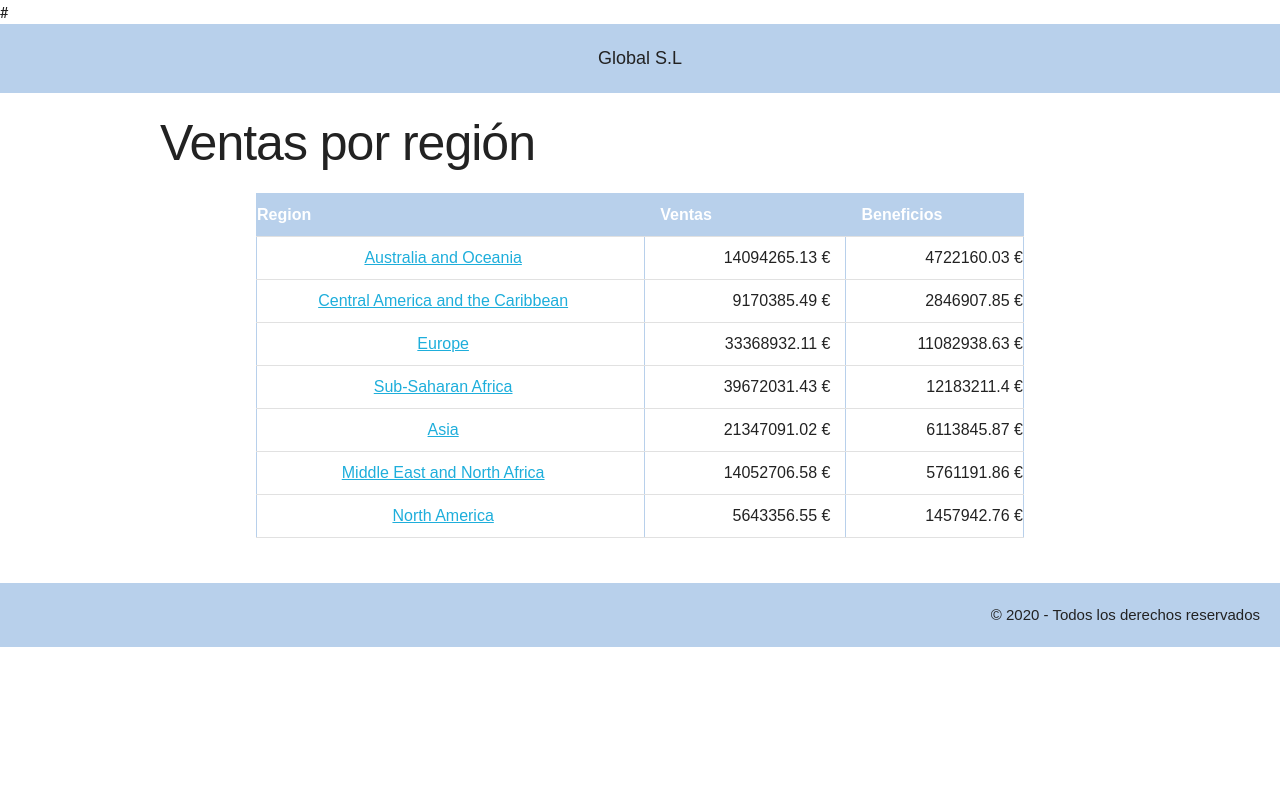
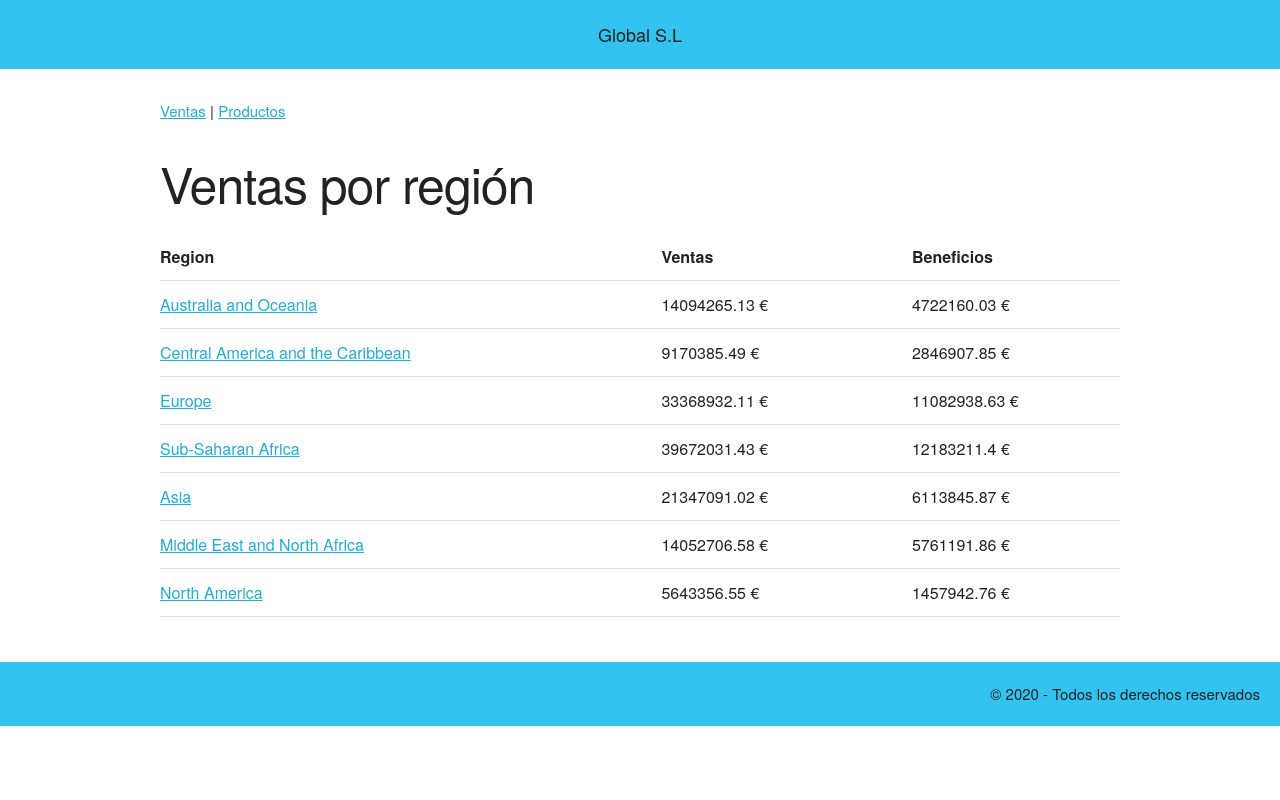
Before and after one commit to Ramoncheri/ventas, a Flask app: page / in a window 1280 px wide. Run offline with Flask 2, Linux system fonts and the light colour scheme.

Commit message:
formateo y navegacion

```diff
--- a/static/styles.css
+++ b/static/styles.css
@@ -1,15 +1,7 @@
-:root{
-    --main_color: #B8D0EB;
-}
 
-*{
-    padding: 0;
-    margin:0;
-    font-family:Arial, Helvetica, sans-serif;
-    }
     header, footer{
         padding:  20px;
-        background-color: var(--main_color);
+        background-color: #33c3f0;
     }
     header{
         text-align: center;
@@ -20,41 +12,7 @@
         text-align: right;
         margin-top: 20px;
     }
-    h1{
-        margin: 20px;
+    .menu{
+        padding-top: 10px;
+        padding-bottom: 30px;
     }
-    h2{
-        font-size: medium;
-        margin: 20px;
-    }
-    table{
-        width: 80%;
-        padding: 10px;
-        margin: 15px auto;
-        border: 1px solid var(--main_color)
-    }
-    td, th{
-        border: 1px solid var(--main_color);
-        padding: 2px;
-    }
-    th {
-        background-color: var(--main_color);
-        color: white;
-    }
-    .region {
-        font-weight: normal;
-        text-decoration: none;
-        color: #020402;
-        text-align: center;
-    }
-    .cifra {
-        text-align: right;
-    }
-    .boton{
-        text-decoration: none;
-        margin: 40px;
-        border: 1px solid black ;
-        border-radius: 5px;
-        padding: 10px;
-
-    }
--- a/templates/base.html
+++ b/templates/base.html
@@ -2,8 +2,8 @@
 <head>
     <meta charset="UTF-8">
     <meta name="viewport" content="width=device-width, initial-scale=1.0">
-    <title> {{titulo}} {% block titulo %}{% endblock%}</title>
-# <link rel="stylesheet" href="/static/styles.css">
+    <title> Global S.L | {% block titulo %}{% endblock%}</title>
+<link rel="stylesheet" href="/static/styles.css">
 <link rel="stylesheet" href="/static/normalize.css">
 <link rel="stylesheet" href="/static/skeleton.css">
 
@@ -14,10 +14,16 @@
 </head>
 <body>
     <header>
-        {{titulo}}
+        Global S.L
     </header>
 
     <section class= 'container'>
+
+        <div class= 'menu'>
+            <a href="/">Ventas</a> | <a href="/productos">Productos</a>
+
+        </div>
+
         {%block contenido %} {% endblock %}
 
     </section>
--- a/templates/paises.html
+++ b/templates/paises.html
@@ -8,7 +8,7 @@
 
     <h1>Ventas por pais</h1>
     <h2>Región: {{request.values['region']}}</h2>
-    <table>
+    <table class= 'u-full-width'>
         <tr>
             <th>Pais</th>
             <th>Ventas</th>
--- a/templates/region.html
+++ b/templates/region.html
@@ -7,7 +7,7 @@
 {% block contenido %}
 
     <h1>Ventas por región</h1>
-    <table>
+    <table class= 'u-full-width'>
         <tr>
             <th>Region</th>
             <th>Ventas</th>
```
Also changed, not shown: templates/newProduct.html (+4 -4 lines), templates/productos.html (+7 -5 lines), data/ventas.db.
